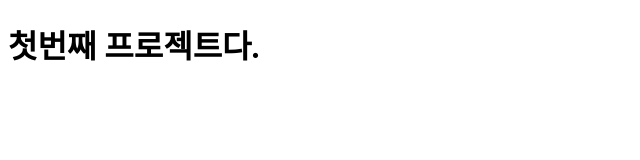
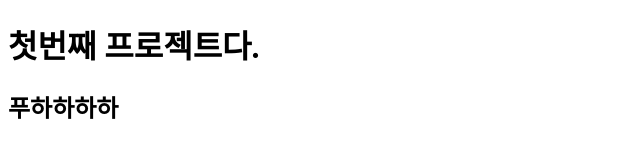
Before and after one commit to jdwook77/javaScript, a plain HTML site: page index.html in a window 1280 px wide. Shown: the whole page, without its empty margins (0-640 px from the left). Drawn offline with Linux system fonts and the light colour scheme.

Commit message:
second commit

```diff
--- a/index.html
+++ b/index.html
@@ -9,6 +9,6 @@
   </head>
   <body>
     <h1>첫번째 프로젝트다.</h1>
-
+    <h2>푸하하하하</h2>
   </body>
 </html>
```
